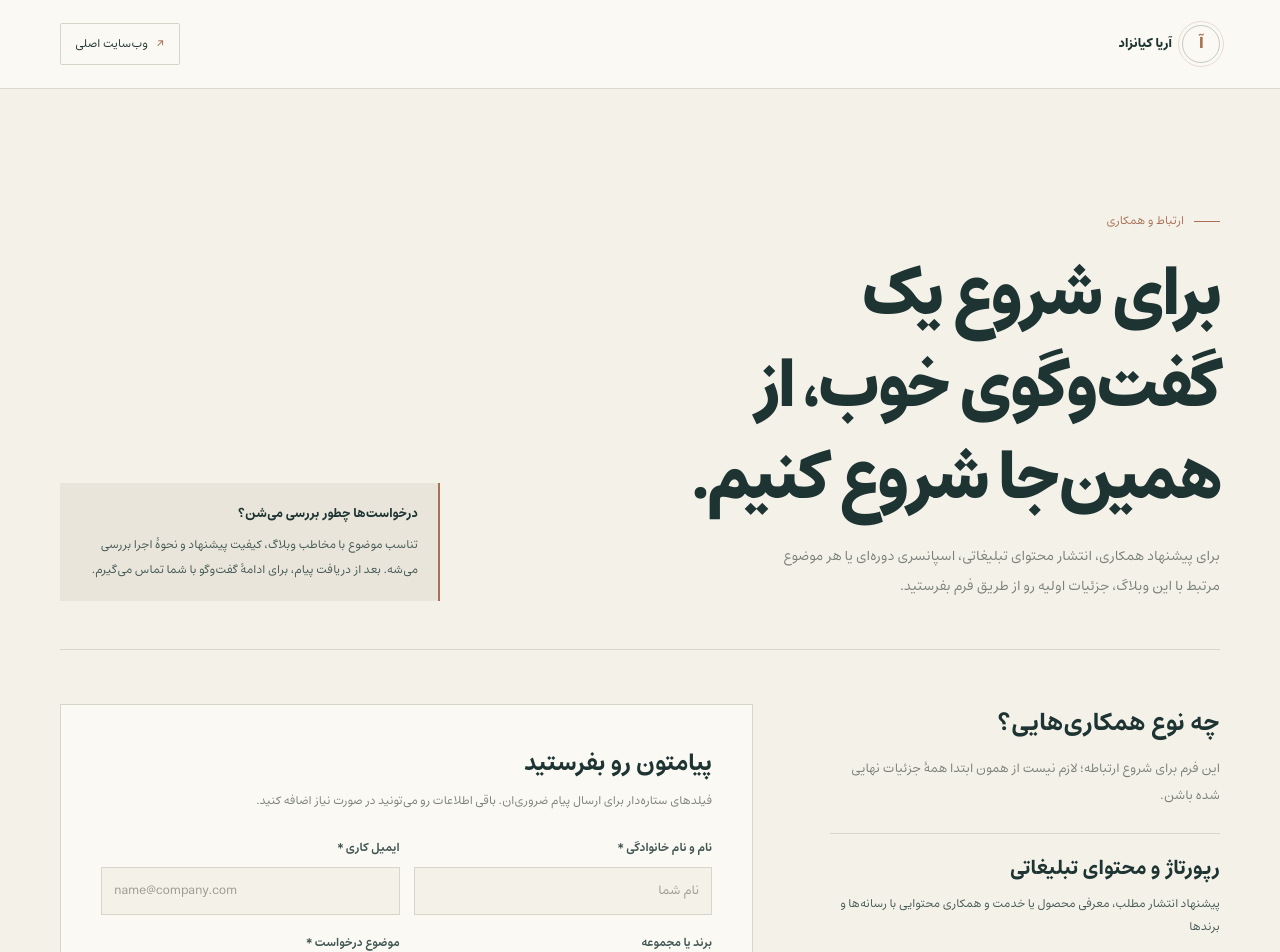
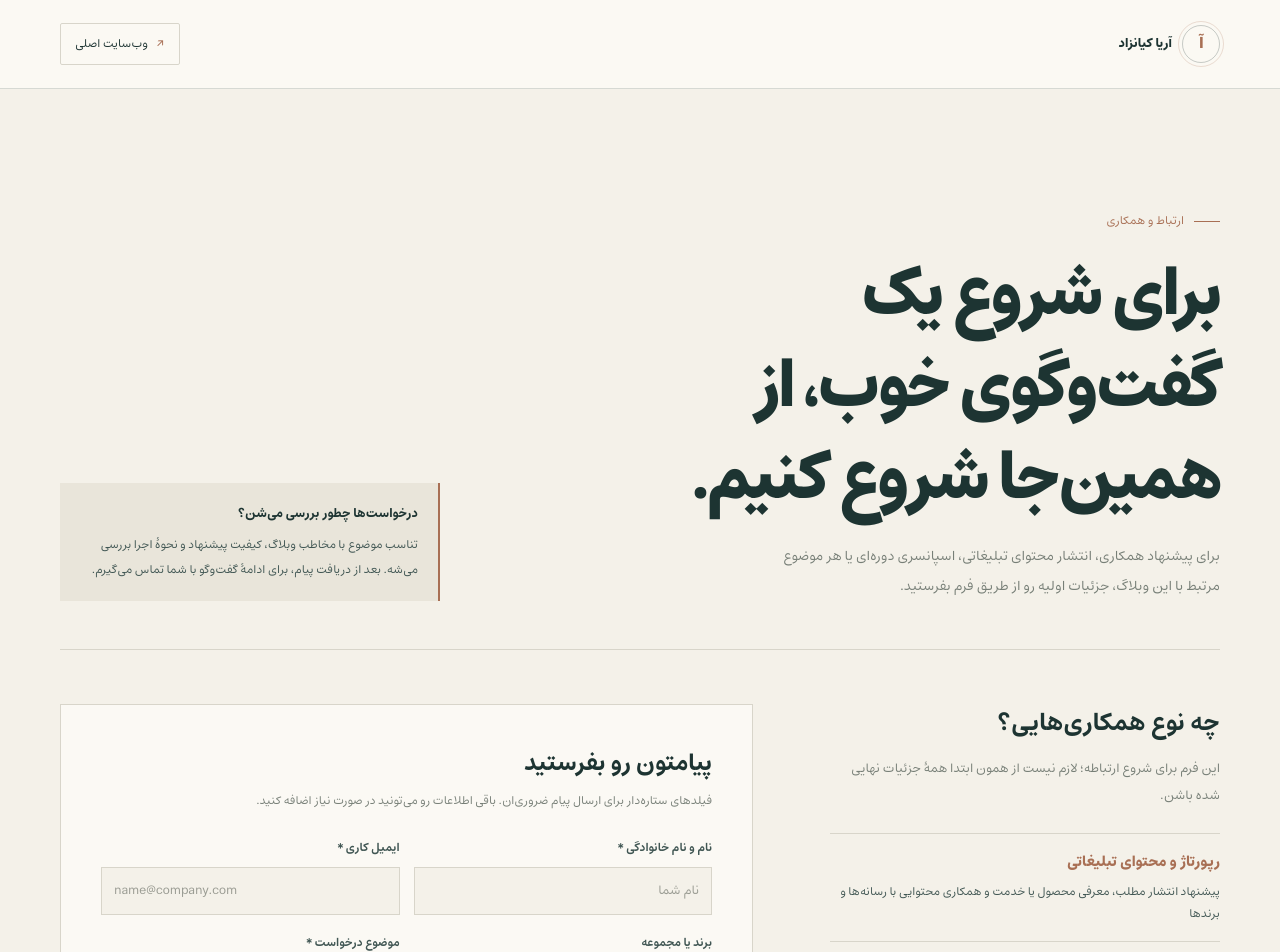
Before and after one commit to AriaKianzad/ariakianzad.github.io, a Next.js app: page /blog/contact in a window 1280 px wide. Shown: the top 952 px of the page. Built offline with nearby package versions, Linux system fonts and the light colour scheme; no server answers.

Commit message:
Polish Gmail relay and contact styles

```diff
--- a/src/app/blog/blog.css
+++ b/src/app/blog/blog.css
@@ -516,10 +516,12 @@ body:has(.blog-theme) > main#main { display:contents; }
   padding:15px 0;
   border-top:1px solid var(--blog-line);
 }
-.blog-contact-detail strong {
+.blog-contact-detail h3 {
+  margin:0;
   color:var(--blog-accent);
-  font-size:11px;
+  font-size:15px;
   font-weight:750;
+  line-height:1.8;
 }
 .blog-contact-detail span {
   color:var(--blog-ink-soft);
```
